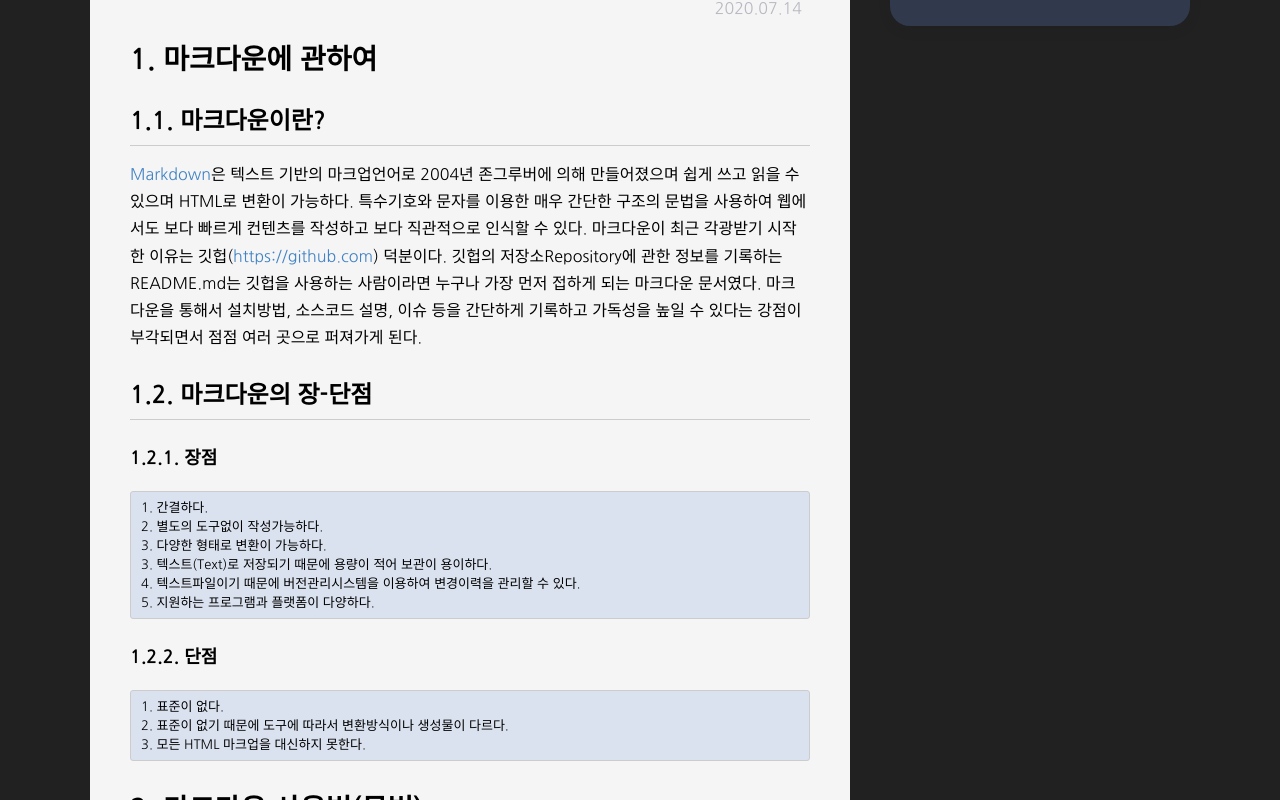
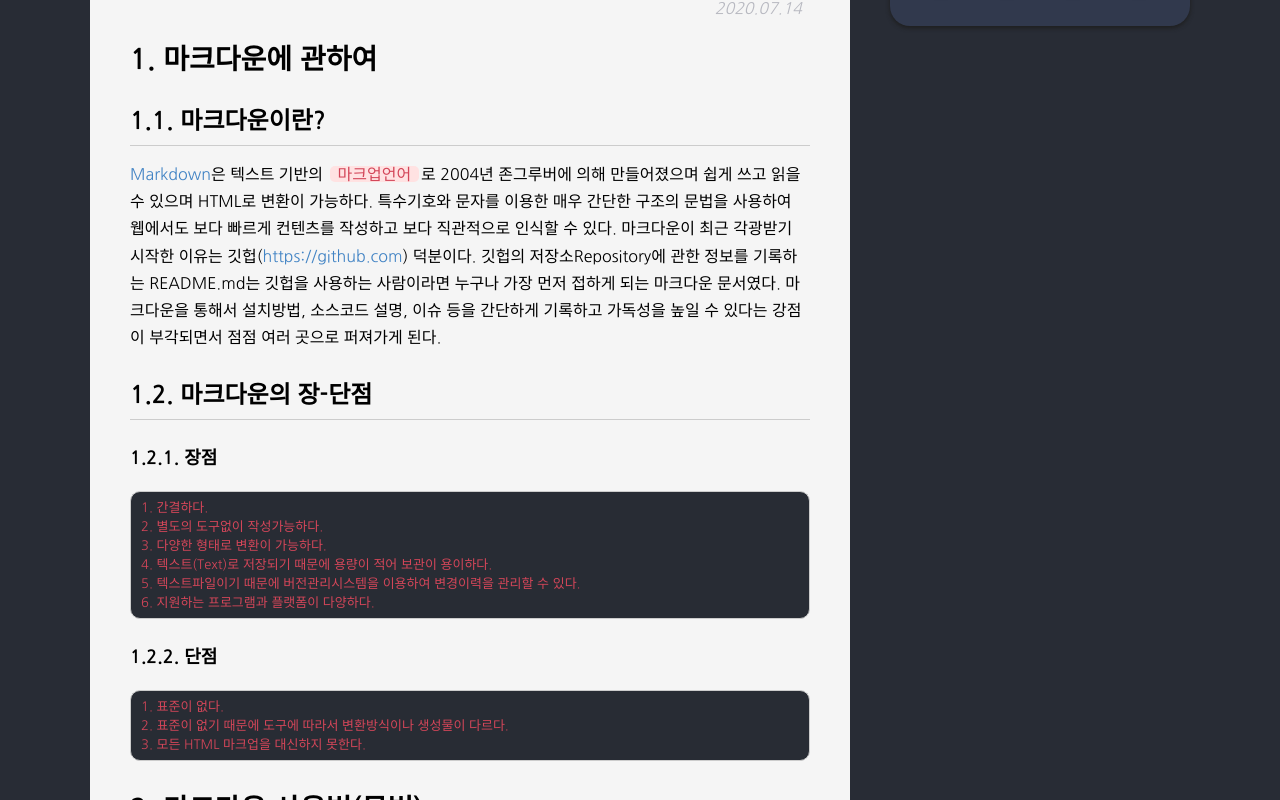
Before and after one commit to b0jun/spicycookie.me, a Gatsby site: page /5/markdown/ in a window 1280 px wide. Shown: the part 440-1240 px from the top of the page. Built offline with nearby package versions, Linux system fonts and the light colour scheme; Gatsby itself is replaced by a stand-in of ours; some packages are replaced by stand-ins of ours; code samples lack their colours.

Commit message:
change Theme name

```diff
--- a/content/blog/5/markdown.md
+++ b/content/blog/5/markdown.md
@@ -10,7 +10,7 @@ private: false
 
 ## 1.1. 마크다운이란?
 
-[**Markdown**](http://whatismarkdown.com/)은 텍스트 기반의 마크업언어로 2004년 존그루버에 의해 만들어졌으며 쉽게 쓰고 읽을 수 있으며 HTML로 변환이 가능하다. 특수기호와 문자를 이용한 매우 간단한 구조의 문법을 사용하여 웹에서도 보다 빠르게 컨텐츠를 작성하고 보다 직관적으로 인식할 수 있다.
+[**Markdown**](http://whatismarkdown.com/)은 텍스트 기반의 `마크업언어`로 2004년 존그루버에 의해 만들어졌으며 쉽게 쓰고 읽을 수 있으며 HTML로 변환이 가능하다. 특수기호와 문자를 이용한 매우 간단한 구조의 문법을 사용하여 웹에서도 보다 빠르게 컨텐츠를 작성하고 보다 직관적으로 인식할 수 있다.
 마크다운이 최근 각광받기 시작한 이유는 깃헙([https://github.com](https://github.com)) 덕분이다. 깃헙의 저장소Repository에 관한 정보를 기록하는 README.md는 깃헙을 사용하는 사람이라면 누구나 가장 먼저 접하게 되는 마크다운 문서였다. 마크다운을 통해서 설치방법, 소스코드 설명, 이슈 등을 간단하게 기록하고 가독성을 높일 수 있다는 강점이 부각되면서 점점 여러 곳으로 퍼져가게 된다.
 
 ## 1.2. 마크다운의 장-단점
@@ -20,9 +20,9 @@ private: false
     1. 간결하다.
     2. 별도의 도구없이 작성가능하다.
     3. 다양한 형태로 변환이 가능하다.
-    3. 텍스트(Text)로 저장되기 때문에 용량이 적어 보관이 용이하다.
-    4. 텍스트파일이기 때문에 버전관리시스템을 이용하여 변경이력을 관리할 수 있다.
-    5. 지원하는 프로그램과 플랫폼이 다양하다.
+    4. 텍스트(Text)로 저장되기 때문에 용량이 적어 보관이 용이하다.
+    5. 텍스트파일이기 때문에 버전관리시스템을 이용하여 변경이력을 관리할 수 있다.
+    6. 지원하는 프로그램과 플랫폼이 다양하다.
 
 ### 1.2.2. 단점
 
--- a/src/components/Header.js
+++ b/src/components/Header.js
@@ -9,7 +9,7 @@ const HeaderBlock = styled.div`
   background: ${props => props.theme.palette.headerBackground};
   width: 100%;
   height: 60px;
-  box-shadow: 0px 2px 4px #1e1e1e;
+  box-shadow: 0px 2px 4px ${props => props.theme.palette.shadow};
 `;
 const HeaderInner = styled.div`
   height: 60px;
--- a/src/components/Section/Category.js
+++ b/src/components/Section/Category.js
@@ -35,6 +35,7 @@ const List = styled.ul`
 `;
 
 const Item = styled(Link)`
+  box-shadow: 0px 2px 4px ${props => props.theme.palette.shadow};
   position: relative;
   float: left;
   margin-right: 1rem;
@@ -50,7 +51,7 @@ const Item = styled(Link)`
   &:hover {
     background: linear-gradient(92deg, #7f7fd5, #86a8e7, #91eae4);
     div {
-      color: ${props => props.theme.palette.mainBlack};
+      color: ${props => props.theme.palette.mainBackground};
     }
     animation: ${shake} 0.82s cubic-bezier(0.36, 0.07, 0.19, 0.97) both;
     transform: translate3d(0, 0, 0);
@@ -63,7 +64,7 @@ const Item = styled(Link)`
     css`
       background: linear-gradient(92deg, #7f7fd5, #86a8e7, #91eae4);
       div {
-        color: ${props => props.theme.palette.mainBlack};
+        color: ${props => props.theme.palette.mainBackground};
       }
     `};
 `;
@@ -75,7 +76,7 @@ const CategoryTitle = styled.div`
 
   font-size: 1.7rem;
   font-weight: bold;
-  color: ${props => props.theme.palette.mainWhite};
+  color: ${props => props.theme.palette.mainFont};
 `;
 
 const Category = ({ pathname, posts }) => {
--- a/src/components/Section/PostCard.js
+++ b/src/components/Section/PostCard.js
@@ -6,9 +6,9 @@ import Img from 'gatsby-image';
 const Block = styled.div`
   font-size: 3rem;
   margin-bottom: 1.5rem;
-  box-shadow: rgba(0, 0, 0, 0.05) 0px 4px 16px 0px;
+  box-shadow: 0px 2px 4px ${props => props.theme.palette.shadow};
   border-radius: 20px;
-  background: ${props => props.theme.palette.subBlack};
+  background: ${props => props.theme.palette.postCard};
   transition: transform 500ms;
   &:hover {
     transform: translateY(-5px);
@@ -21,7 +21,7 @@ const Block = styled.div`
 `;
 const Title = styled.h1`
   font-size: 1.4rem;
-  color: ${props => props.theme.palette.mainWhite};
+  color: ${props => props.theme.palette.mainFont};
   padding-bottom: 0.8rem;
 `;
 const Description = styled.p`
@@ -41,6 +41,7 @@ const Label = styled.p`
 `;
 
 const Name = styled.span`
+  box-shadow: 0px 2px 4px ${props => props.theme.palette.shadow};
   padding: 3px 10px;
   border-radius: 15px;
   ${props => {
@@ -61,11 +62,12 @@ const Name = styled.span`
     }
     /* [category]: 색 설정 시 해당 카테고리 명으로 추가 */
     return css`
-      background: ${props => props.theme.palette.mainWhite};
+      background: ${props => props.theme.palette.mainFont};
     `;
   }};
 `;
 const Cover = styled.div`
+  box-shadow: 0px 2px 4px ${props => props.theme.palette.shadow};
   width: 160px;
   height: 160px;
   border-radius: 20px;
--- a/src/components/Section/Profile.js
+++ b/src/components/Section/Profile.js
@@ -26,9 +26,9 @@ const ProfileBlock = styled.div`
   position: -webkit-sticky;
   position: sticky;
   top: 4px;
-  background: ${props => props.theme.palette.darkBlue};
+  background: ${props => props.theme.palette.profileBackground};
   border-radius: 20px;
-  box-shadow: rgba(0, 0, 0, 0.05) 0px 4px 16px 0px;
+  box-shadow: 0px 2px 4px ${props => props.theme.palette.shadow};
   width: ${props => props.theme.sizes.profileWidth};
   @media screen and (max-width: ${props => props.theme.responsive.large}) {
     width: 100%;
@@ -47,11 +47,12 @@ const Header = styled.div`
     height: 116px;
     border-radius: 100%;
     margin-bottom: 1.5rem;
+    box-shadow: 0px 2px 4px ${props => props.theme.palette.shadow};
   }
   h1 {
     font-size: 1.5rem;
     font-weight: bold;
-    color: ${props => props.theme.palette.mainWhite};
+    color: ${props => props.theme.palette.mainFont};
     margin-bottom: 1rem;
   }
   p {
@@ -75,6 +76,7 @@ const Footer = styled.div`
 `;
 
 const Item = styled.a`
+  box-shadow: 0px 2px 4px ${props => props.theme.palette.shadow};
   border-radius: 100%;
   width: 50px;
   height: 50px;
--- a/src/lib/styles/globalStyles.js
+++ b/src/lib/styles/globalStyles.js
@@ -6,7 +6,7 @@ const GlobalStyle = createGlobalStyle`
 	@import url('https://fonts.googleapis.com/css2?family=Nanum+Gothic:wght@400;700;800&display=swap');
 
 	body {
-		background: ${props => props.theme.palette.mainBlack};
+		background: ${props => props.theme.palette.mainBackground};
 		font-family: 'Nanum Gothic', sans-serif;	}
 	a{
 		text-decoration: none;
--- a/src/lib/styles/theme.js
+++ b/src/lib/styles/theme.js
@@ -1,22 +1,23 @@
 const theme = {
   palette: {
-    mainBlack: '#212121',
-    subBlack: '#454545',
-    mainWhite: '#eeeeee',
-    headerBackground: '#645c84',
+    mainBackground: '#282c35',
+    headerBackground: '#3f72af',
+    profileBackground: '#31394d',
+    categoryBackground: '#393e46',
+    shadow: '#1e1e1e',
+    postCard: '#355c7d',
+    mainFont: '#eeeeee',
     dateFont: '#dfd3c3',
-    darkBlue: '#31394d',
     footerFont: '#52616b',
     brightRed: '#f38181',
     brightBlue: '#a8d8ea',
     brightBlue2: '#bfd4fe',
-    brightGreen: '#b7fd00',
+    brightGreen: '#a8e6cf',
     brightGreen2: '#00adb5',
     brightYellow: '#edf492',
     description: '#e7e6e1',
     profileJob: '#7c8097',
     profileDesc: '#b7b8c0',
-    categoryBackground: '#393e46',
   },
   responsive: {
     small: '500px',
--- a/src/templates/post-frame.js
+++ b/src/templates/post-frame.js
@@ -34,12 +34,12 @@ const Category = styled(Link)`
     transform: color 10ms ease-in;
     &:hover {
       background: ${props => props.theme.palette.brightGreen2};
-      color: ${props => props.theme.palette.mainWhite};
+      color: ${props => props.theme.palette.mainFont};
     }
   }
 `;
 const Date = styled.p`
-  margin: 0;
+  font-style: italic;
   padding-right: 0.5rem;
   text-align: right;
   color: ${props => props.theme.palette.profileDesc};
```
Also changed, not shown: src/lib/styles/githubStyles.js.
